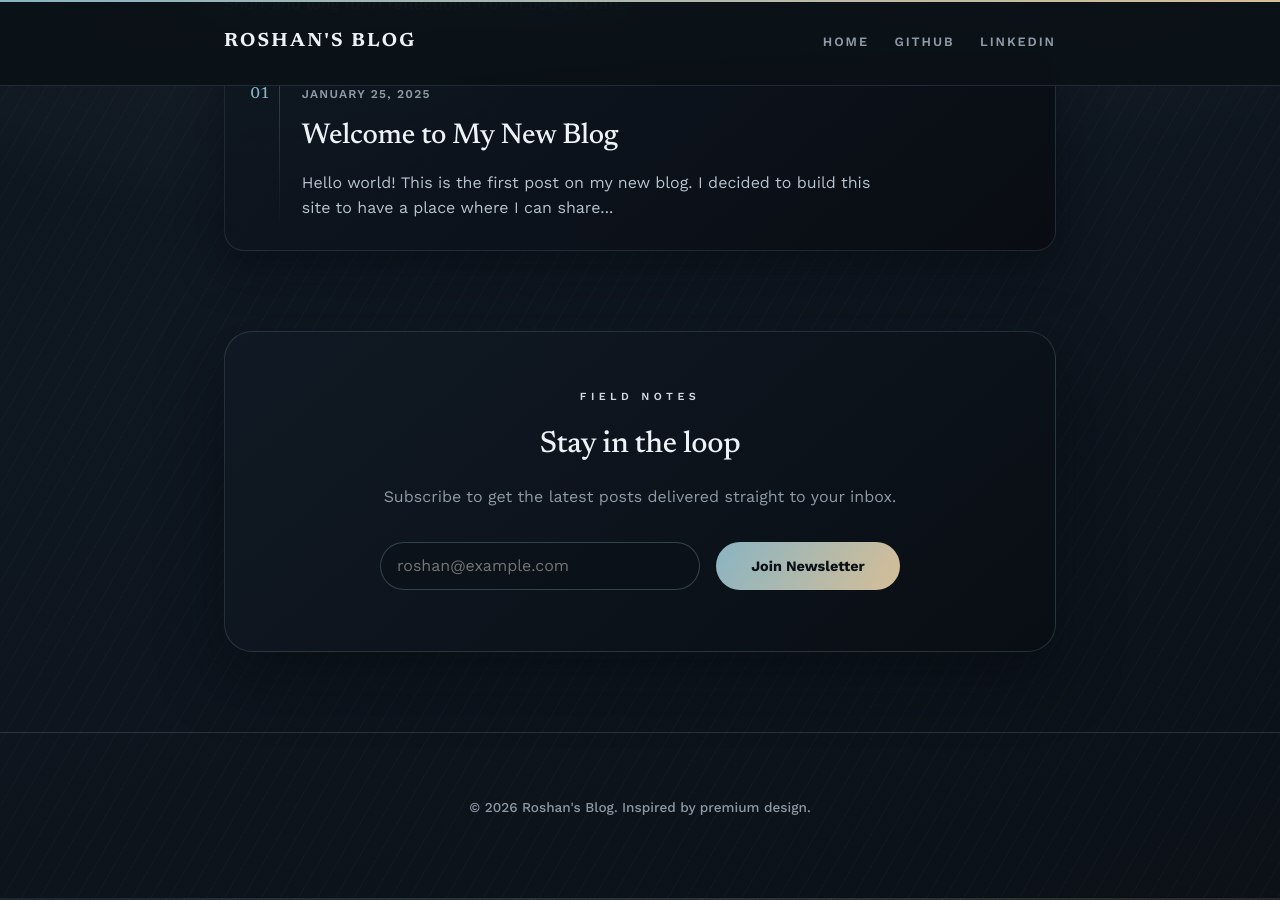
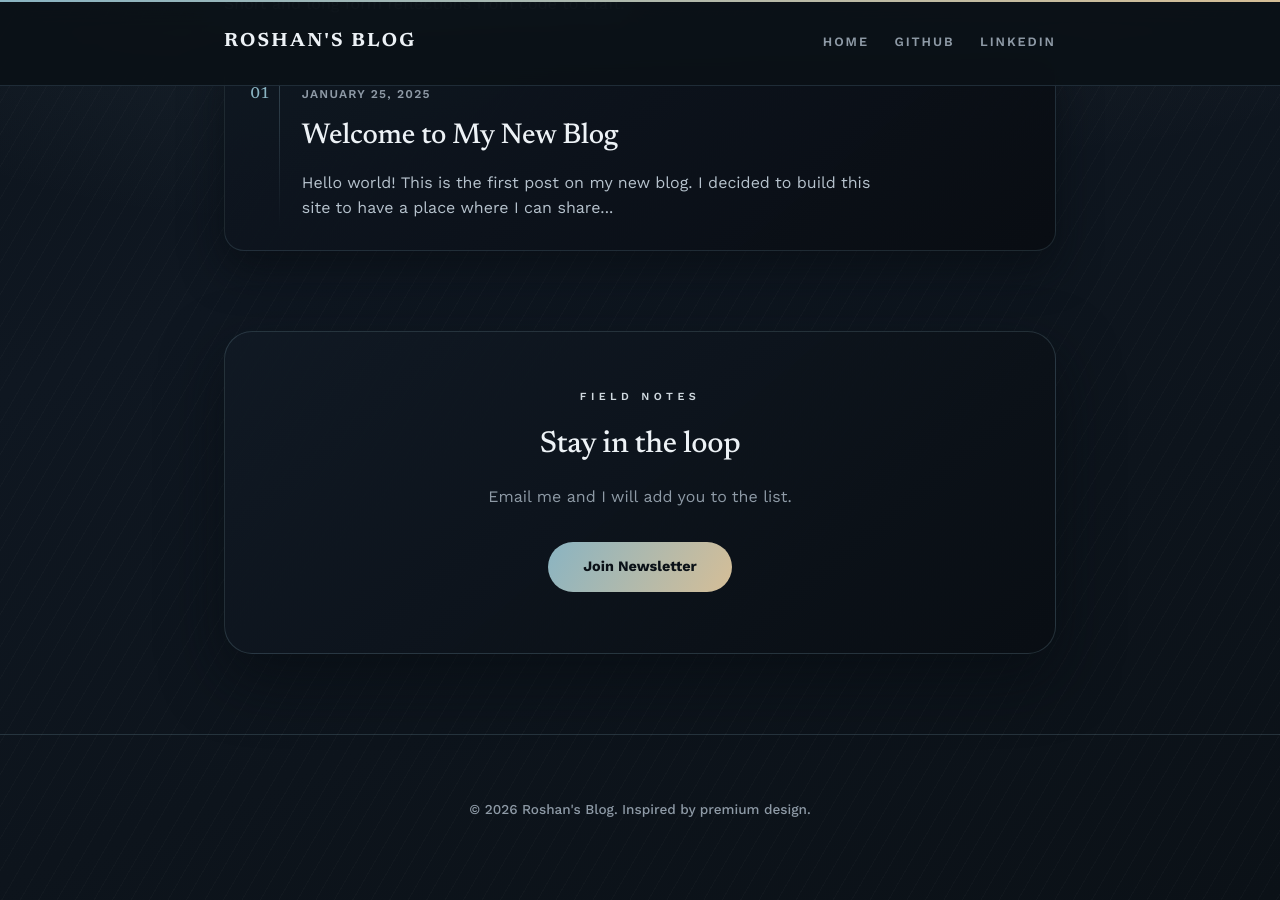
Before and after one commit to roshanis/roshanis.github.io, a Jekyll site: the page built from index.html, in a window 1280 px wide and 900 px high, scrolled down 794 px. Built offline with Jekyll 4.4.1, drawn with Linux system fonts in a browser that asks for light colours.

Commit message:
switch newsletter to mailto

```diff
--- a/index.html
+++ b/index.html
@@ -49,9 +49,8 @@ layout: default
 <section class="newsletter fade-up">
     <p class="newsletter-kicker">Field notes</p>
     <h2 class="newsletter-title">Stay in the loop</h2>
-    <p class="newsletter-subtitle">Subscribe to get the latest posts delivered straight to your inbox.</p>
+    <p class="newsletter-subtitle">Email me and I will add you to the list.</p>
     <div class="newsletter-row">
-        <input type="email" placeholder="roshan@example.com" class="newsletter-input">
-        <button class="newsletter-btn">Join Newsletter</button>
+        <a class="newsletter-btn" href="mailto:{{ site.email }}?subject=Newsletter%20Signup">Join Newsletter</a>
     </div>
 </section>
```
